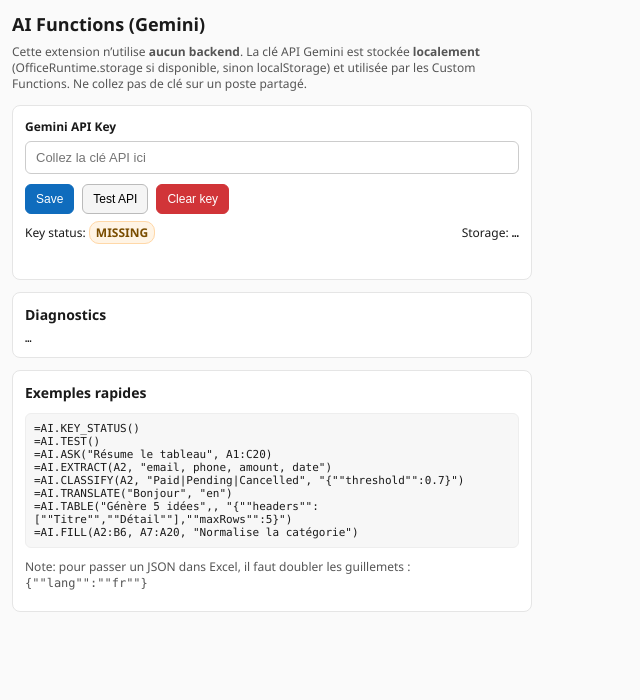
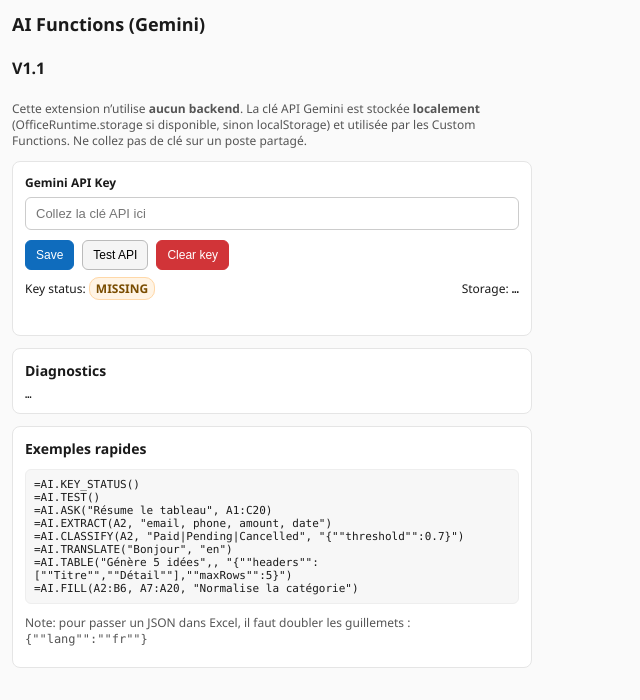
Before and after one commit to azertiv/excel-ai-gemini-addin, a website built with webpack: page src/taskpane/taskpane.html in a window 1280 px wide. Shown: the whole page, without its empty margins (0-640 px from the left). Built offline with nearby package versions, Linux system fonts and the light colour scheme; a script that the page names is missing.

Commit message:
Update taskpane.html with versioning and layout changes
Added version number and improved layout.

```diff
--- a/src/taskpane/taskpane.html
+++ b/src/taskpane/taskpane.html
@@ -12,6 +12,7 @@
 <body>
   <div class="container">
     <h1>AI Functions (Gemini)</h1>
+    <h4>V1.1</h4>
 
     <p class="muted">
       Cette extension n’utilise <strong>aucun backend</strong>. La clé API Gemini est stockée <strong>localement</strong>
```
